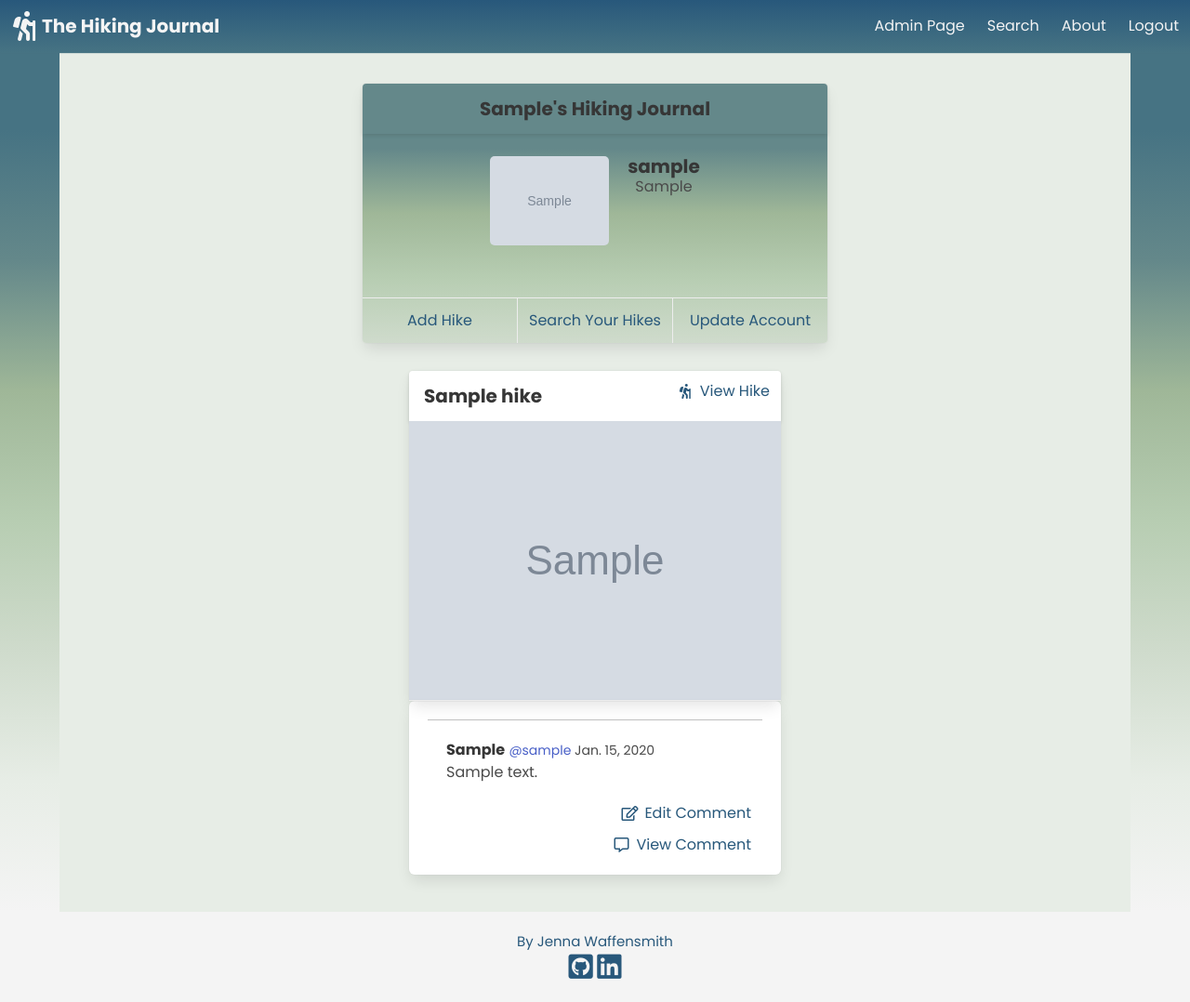
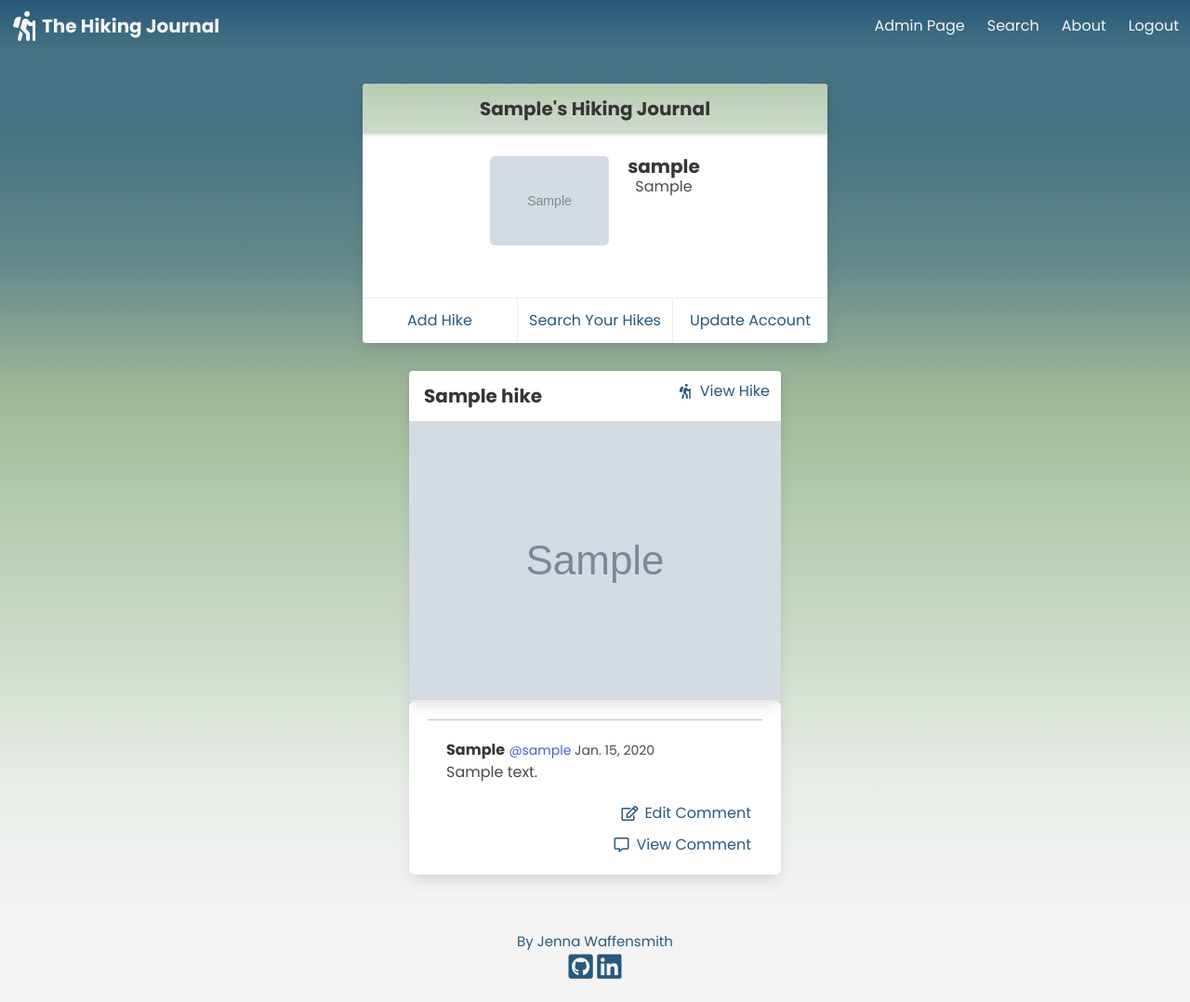
Before and after one commit to jwaffensmith/hiking-journal, a Django app: page /profile/1/ in a window 1280 px wide. Shown: the whole page at 93% size. Run offline with Django 3.2, Linux system fonts and the light colour scheme; a user stored in the database is signed in; tables that the repository leaves empty hold one stand-in row (values such as "Sample post"); grey boxes marked "Sample" are stand-in pictures; some libraries are stand-ins or nearby versions.

Commit message:
fixed routing issue for user profile on comment card

```diff
--- a/main_app/static/css/style.css
+++ b/main_app/static/css/style.css
@@ -229,7 +229,6 @@ nav.navbar.is-fixed-top .navbar-end .login-button:hover, nav.navbar.is-fixed-top
 .container.page-card {
   margin-top: 50px;
   text-align: center;
-  background: #e7ede6;
   width: 100%;
   padding: 40px;
 }
--- a/main_app/static/scss/style.scss
+++ b/main_app/static/scss/style.scss
@@ -309,7 +309,6 @@ nav.navbar.is-fixed-top {
 .container.page-card {
     margin-top: 50px;
     text-align: center;
-    background: $background;
     width: 100%;
     padding: 40px;
 }
--- a/main_app/templates/profile/profile.html
+++ b/main_app/templates/profile/profile.html
@@ -8,8 +8,8 @@
 
 
     <div class="container page-card">
-        <div class="card profile-card" style="background: linear-gradient(#64888a, #64888a, #9fb798, #b7cdb2, #cfdbcc)">
-            <header class="card-header">
+        <div class="card profile-card">
+            <header class="card-header" style="background: linear-gradient( #b7cdb2, #cfdbcc)">
                 <p class="card-header-title is-centered" >
                     {{ profile.user.first_name }}'s Hiking Journal
                 </p>
@@ -116,7 +116,7 @@
                 <div class="media-content" style="border-top: 1px solid #C0C0C0">
                     <div class="content" style="margin: 20px; text-align: left">
                         <p>
-                        <strong>{{comment.user.first_name}}</strong> <a href="{% url 'profile' comment.user.id %}"><small>@{{comment.user.username}}</small></a><small> {{comment.created_at|date}}</small>
+                        <strong>{{comment.user.first_name}}</strong> <a href="{% url 'profile' comment.user.profile.pk %}"><small>@{{comment.user.username}}</small></a><small> {{comment.created_at|date}}</small>
                         <br>
                         {{comment.content}}
                         </p>
```
Also changed, not shown: 1 other file.
